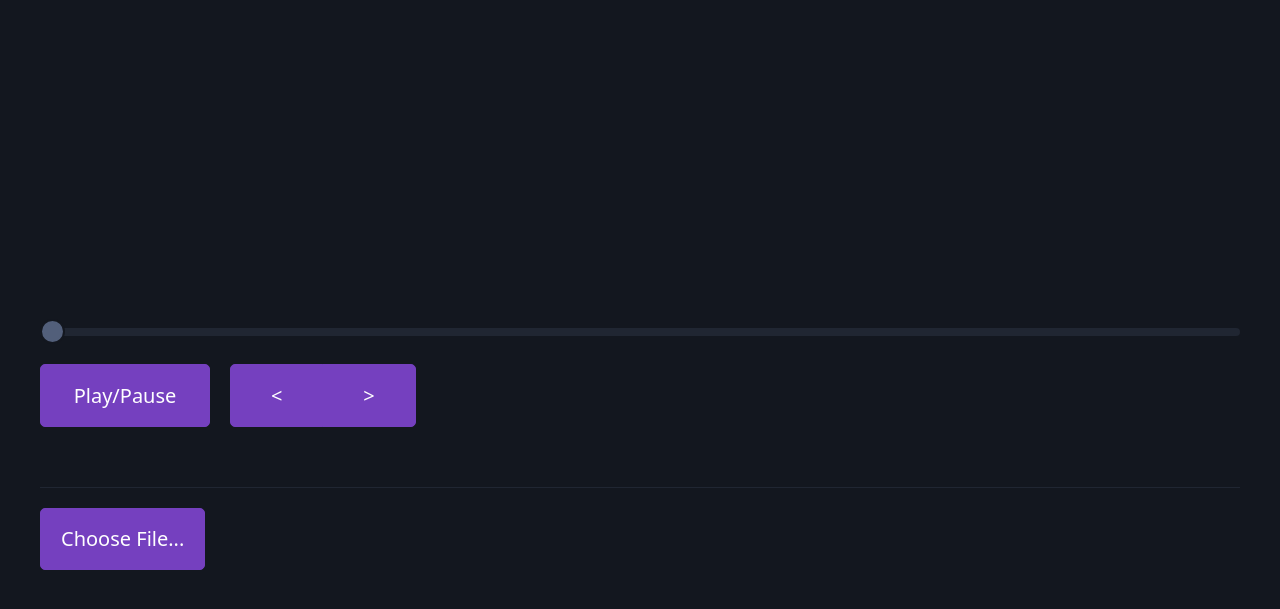
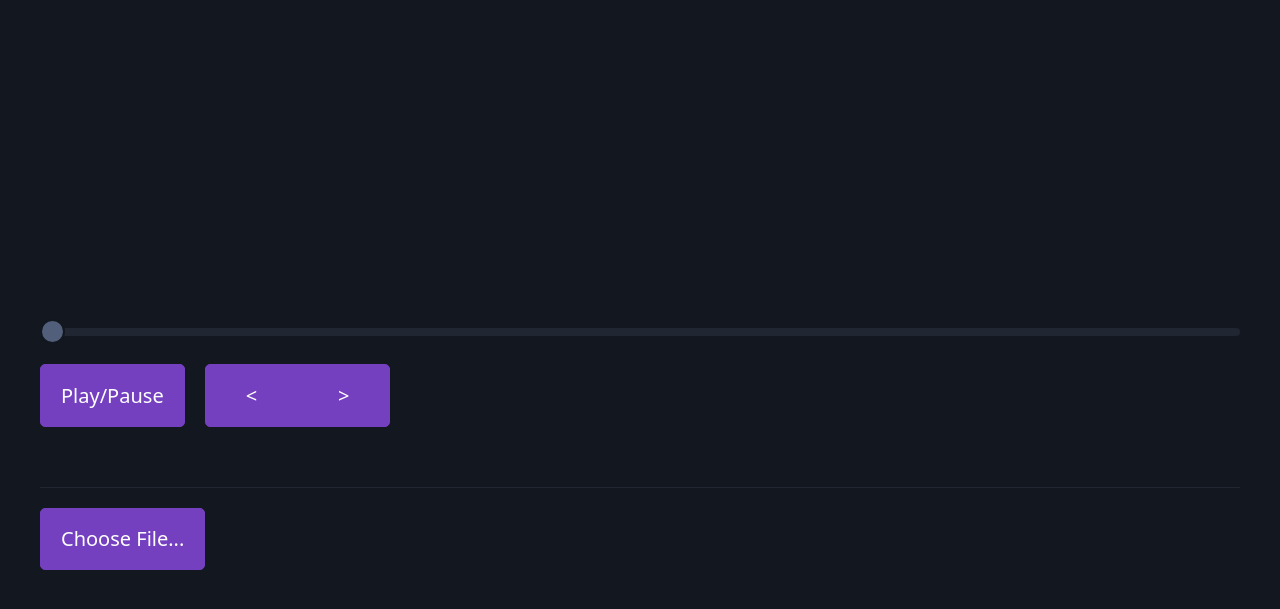
Before and after one commit to FRC-7525/SimpleScope, a website built with webpack: page public/index.html in a window 1280 px wide. Shown: the part 85-694 px from the top of the page. Built offline with nearby package versions, Linux system fonts and the light colour scheme.

Commit message:
more button stuff

```diff
--- a/public/index.html
+++ b/public/index.html
@@ -12,7 +12,11 @@
       <canvas id="canvas" height="324" width="645"></canvas>
 
       <input type="range" id="timeSlider" value="0" />
-      <section class="grid" style="width: 30%;">
+      <section style="width: 30%;display: grid;
+grid-template-columns: 1.5fr repeat(2, .75fr) !important;
+grid-template-rows: 5fr;
+grid-column-gap: 20px;
+grid-row-gap: 0px;" >
         <input type="button" value="Play/Pause" class="button" id="playPause" />
         <div role="group">
           <input type="button" value="<" id="stepLeft" />
```
